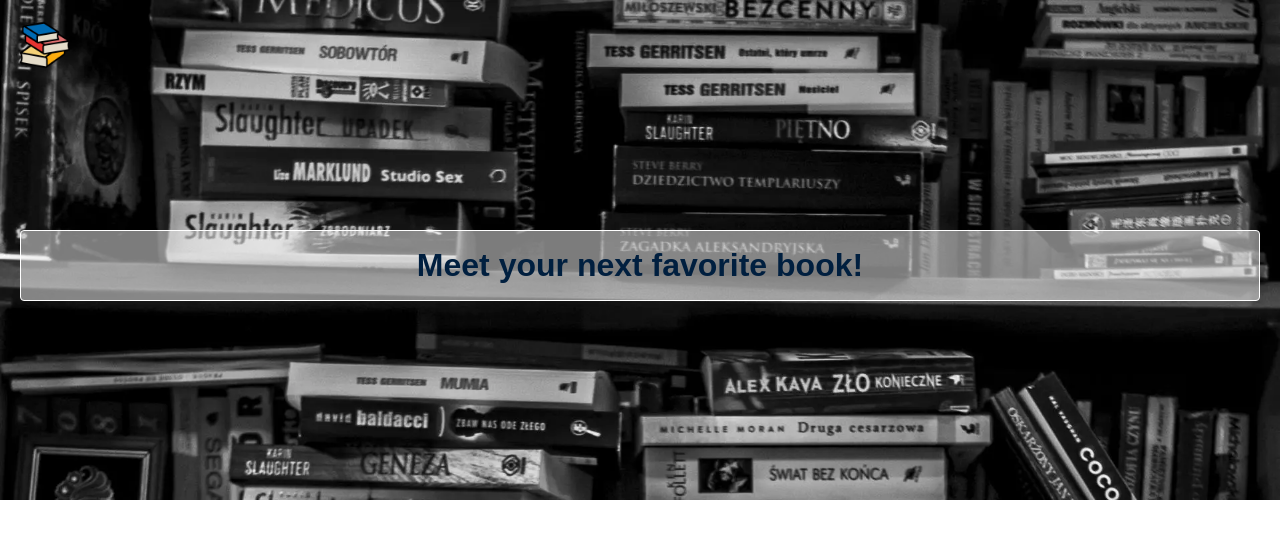
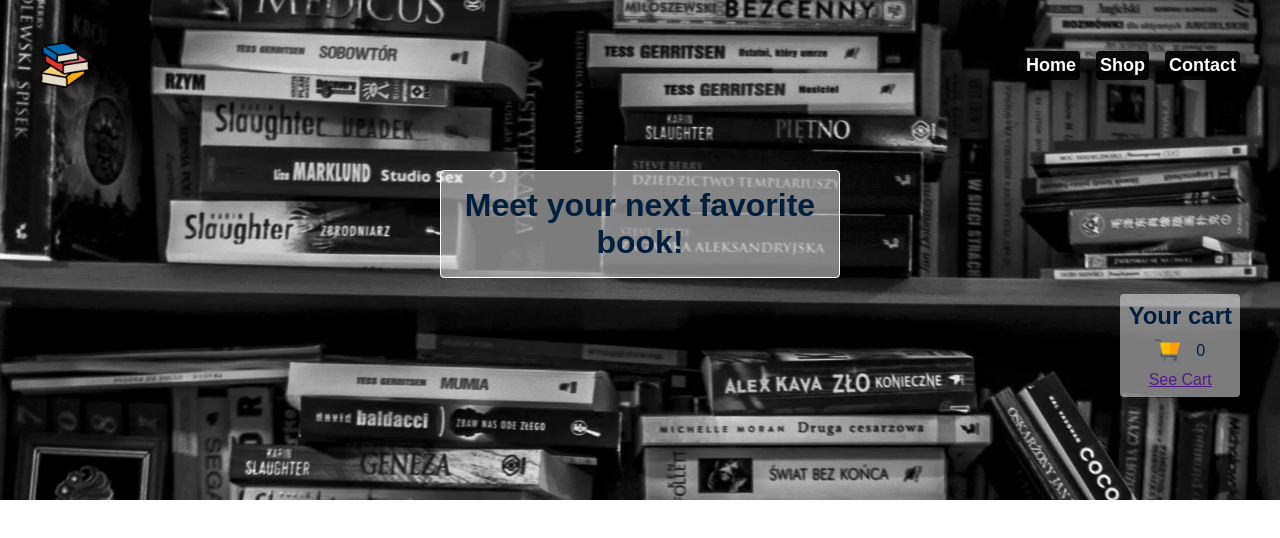
Before and after one commit to Medido1/The-OdinProject-Shopping-Cart, a React (Vite) app: page / in a window 1280 px wide. Shown: the top 538 px of the page. Built offline with nearby package versions, Linux system fonts and the light colour scheme.

Commit message:
Add to header
  - Add a shopping cart display
  - Adapt header display for desktop layout

```diff
--- a/src/components/Header.jsx
+++ b/src/components/Header.jsx
@@ -3,6 +3,7 @@ import styles from '../styles/header.module.css';
 import logo from '../assets/images/stack-of-books.png';
 import closeIcon from '../assets/images/icon-close.svg';
 import hamburgerIcon from '../assets/images/icon-hamburger.svg';
+import cartIcon from '../assets/images/shopping-cart.png';
 import MobileMenu from './MobileMenu';
 
 function Header({isMobile}) {
@@ -28,8 +29,19 @@ function Header({isMobile}) {
             <MobileMenu isMenuOpen={isMenuOpen}/>
           </>
         }
+        {!isMobile &&
+          <MobileMenu isMenuOpen={true}/>
+        }
       </div>
       <h1>Meet your next favorite book!</h1>
+      <div className={styles.cart_container}>
+        <h2>Your cart</h2>
+        <div className={styles.flex_grp}>
+          <img src={cartIcon} alt='cart icon' className={styles.icon}/>
+          <p>0</p>
+        </div>
+        <a href="">See Cart</a>
+      </div>
     </header>
   )
 }
--- a/src/styles/header.module.css
+++ b/src/styles/header.module.css
@@ -4,6 +4,8 @@
   background: url(../assets/images/headerBg.webp) no-repeat;
   background-size: cover;
   min-height: 500px;
+  display: flex;
+  flex-direction: column;
 }
 .header_top {
   display: flex;
@@ -63,3 +65,47 @@ h1 {
   margin-top: 10rem;
   background-color: rgba(248, 248, 248, .5);
 }
+.icon {
+  width: 25px;
+  height: auto;
+}
+.cart_container {
+  margin-top: 1rem;
+  align-self: center;
+  display: flex;
+  flex-direction: column;
+  align-items: center;
+  gap: .5rem;
+  background-color: rgba(248, 248, 248, .5);
+  padding: .5rem;
+  border-radius: .25rem;
+  color: #001f3f;
+}
+.flex_grp {
+  display: flex;
+  align-items: center;
+  gap: 1rem;
+}
+@media (min-width: 768px) {
+  .header {
+    padding: 2.5rem;
+  }
+  .mobile_menu {
+    width: auto;
+    background-color: transparent;
+    padding: 0;
+    position: unset;
+    height: unset;
+  }
+  .mobile_menu ul {
+    flex-direction: row;
+  }
+  h1 {
+    max-width: 400px;
+    align-self: center;
+    margin-top: 5rem;
+  }
+  .cart_container {
+    align-self: flex-end;
+  }
+}
```
Also changed, not shown: src/assets/images/shopping-cart.png (added).
